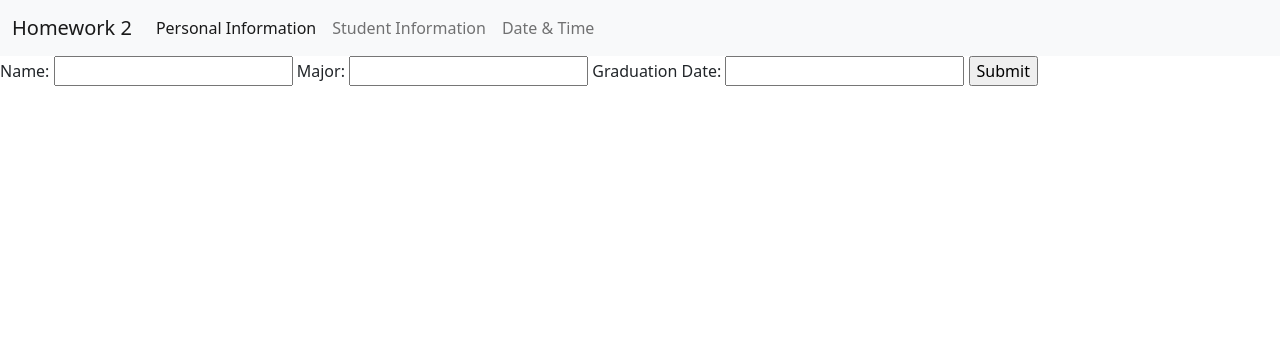
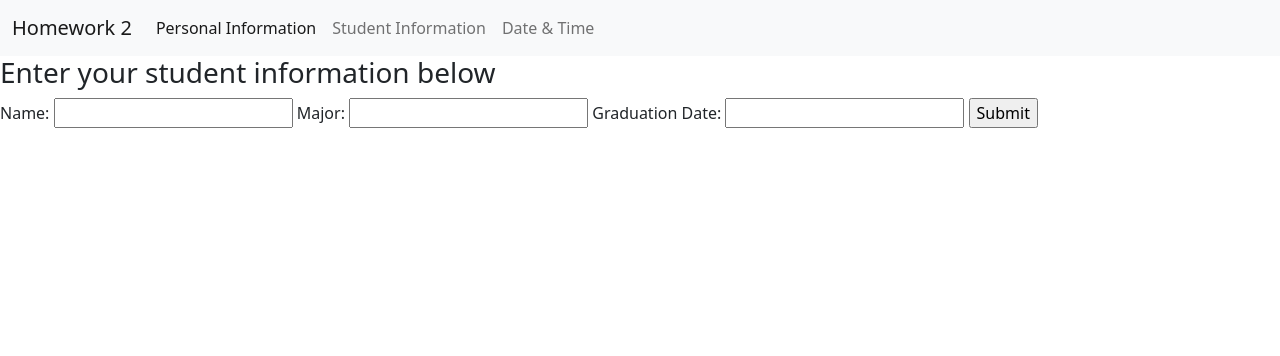
Before and after one commit to valeriejoplin/Homework-Two, a PHP site: page /page3.php in a window 1280 px wide. Shown: the top 356 px of the page. Run offline with PHP 8.4, Linux system fonts and the light colour scheme.

Commit message:
Update page3.php

```diff
--- a/page3.php
+++ b/page3.php
@@ -3,6 +3,7 @@ require_once("header.php");
 ?>
 <html>
 <body>
+  <h3> Enter your student information below </h3>
 <form method="post" action="<?php echo $_SERVER['PHP_SELF'];?>">
   Name: <input type="text" name="fname">
   Major: <input type="text" name="major">
```
